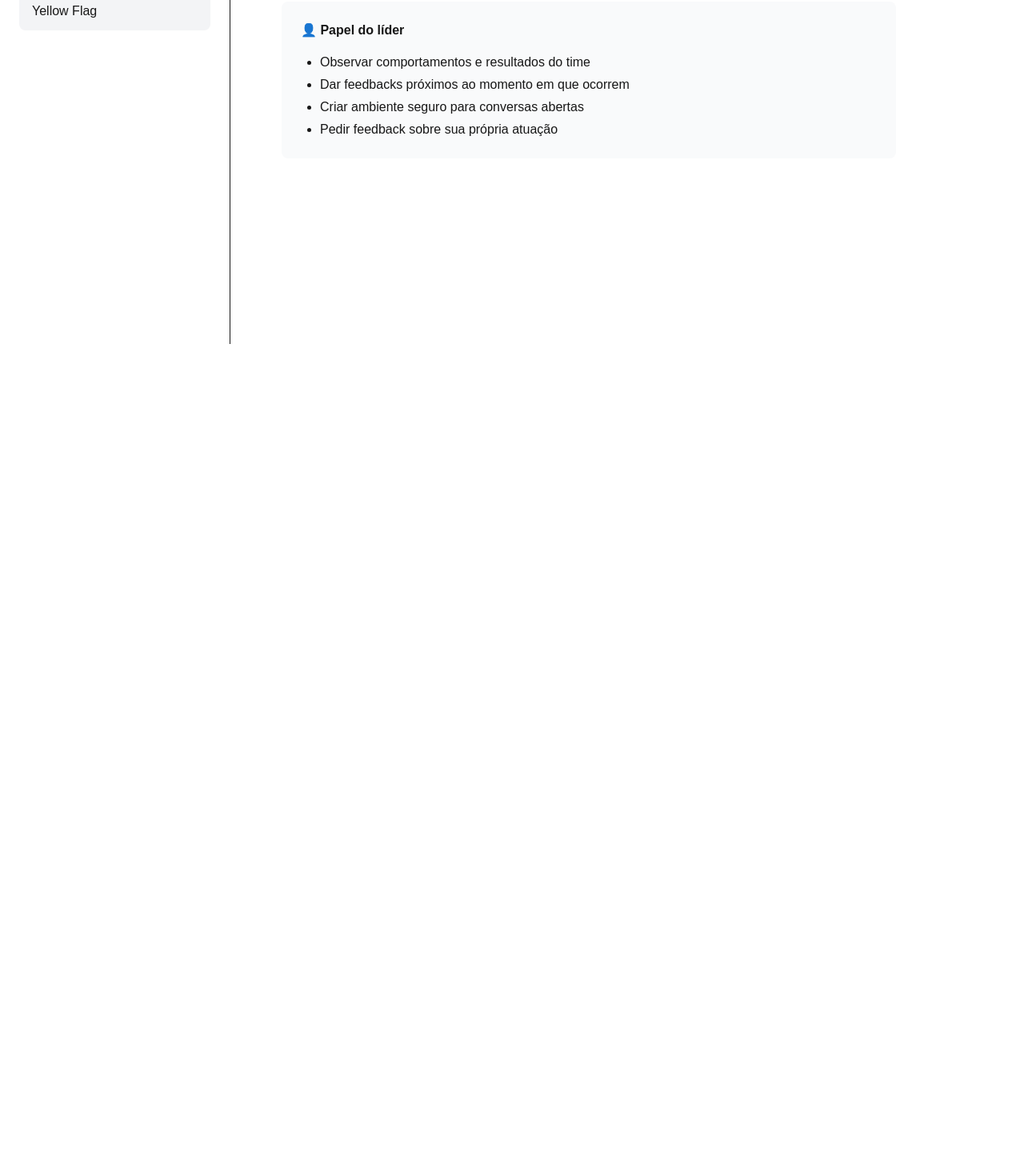
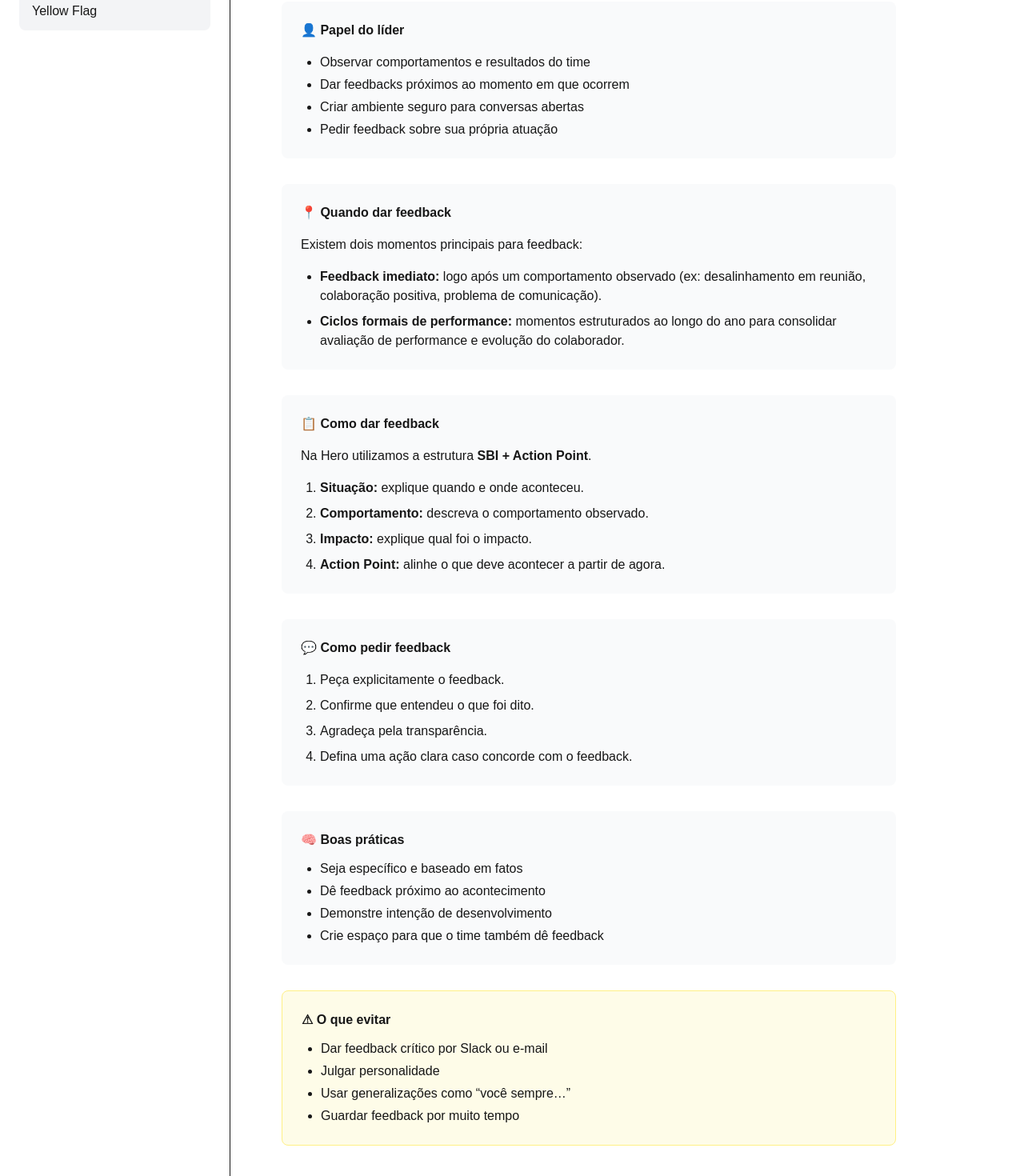
Before and after one commit to amandafrann/programa-lider-hero, a Next.js app: page /desenvolvimento/performance/feedback in a window 1280 px wide. Shown: the part 370-1840 px from the top of the page at 80% size. Before the commit the page ends 800 px from the top, so only its background shows below. Built offline with nearby package versions, Linux system fonts and the light colour scheme.

Commit message:
atualizar feedback

```diff
--- a/app/desenvolvimento/performance/feedback/page.tsx
+++ b/app/desenvolvimento/performance/feedback/page.tsx
@@ -10,6 +10,8 @@ export default function FeedbackPage() {
         e desenvolver pessoas continuamente dentro do time.
       </p>
 
+      {/* OBJETIVO */}
+
       <div className="bg-blue-50 border-l-4 border-blue-500 p-6 rounded-lg mb-8">
         <h3 className="font-semibold mb-3">⚡ Objetivo da etapa</h3>
 
@@ -19,6 +21,8 @@ export default function FeedbackPage() {
           continuamente a performance do time.
         </p>
       </div>
+
+      {/* PAPEL DO LÍDER */}
 
       <div className="bg-gray-50 p-6 rounded-lg mb-8">
         <h3 className="font-semibold mb-4">👤 Papel do líder</h3>
@@ -31,6 +35,118 @@ export default function FeedbackPage() {
         </ul>
       </div>
 
+      {/* QUANDO DAR FEEDBACK */}
+
+      <div className="bg-gray-50 p-6 rounded-lg mb-8">
+        <h3 className="font-semibold mb-4">📍 Quando dar feedback</h3>
+
+        <p className="mb-4">
+          Existem dois momentos principais para feedback:
+        </p>
+
+        <ul className="list-disc ml-6 space-y-2">
+
+          <li>
+            <strong>Feedback imediato:</strong> logo após um comportamento
+            observado (ex: desalinhamento em reunião, colaboração positiva,
+            problema de comunicação).
+          </li>
+
+          <li>
+            <strong>Ciclos formais de performance:</strong> momentos
+            estruturados ao longo do ano para consolidar avaliação
+            de performance e evolução do colaborador.
+          </li>
+
+        </ul>
+      </div>
+
+      {/* COMO DAR FEEDBACK */}
+
+      <div className="bg-gray-50 p-6 rounded-lg mb-8">
+
+        <h3 className="font-semibold mb-4">
+          📋 Como dar feedback
+        </h3>
+
+        <p className="mb-4">
+          Na Hero utilizamos a estrutura <strong>SBI + Action Point</strong>.
+        </p>
+
+        <ol className="list-decimal ml-6 space-y-2">
+
+          <li><strong>Situação:</strong> explique quando e onde aconteceu.</li>
+
+          <li><strong>Comportamento:</strong> descreva o comportamento observado.</li>
+
+          <li><strong>Impacto:</strong> explique qual foi o impacto.</li>
+
+          <li><strong>Action Point:</strong> alinhe o que deve acontecer a partir de agora.</li>
+
+        </ol>
+
+      </div>
+
+      {/* COMO PEDIR FEEDBACK */}
+
+      <div className="bg-gray-50 p-6 rounded-lg mb-8">
+
+        <h3 className="font-semibold mb-4">
+          💬 Como pedir feedback
+        </h3>
+
+        <ol className="list-decimal ml-6 space-y-2">
+
+          <li>Peça explicitamente o feedback.</li>
+
+          <li>Confirme que entendeu o que foi dito.</li>
+
+          <li>Agradeça pela transparência.</li>
+
+          <li>Defina uma ação clara caso concorde com o feedback.</li>
+
+        </ol>
+
+      </div>
+
+      {/* BOAS PRÁTICAS */}
+
+      <div className="bg-gray-50 p-6 rounded-lg mb-8">
+
+        <h3 className="font-semibold mb-3">
+          🧠 Boas práticas
+        </h3>
+
+        <ul className="list-disc ml-6 space-y-1">
+
+          <li>Seja específico e baseado em fatos</li>
+          <li>Dê feedback próximo ao acontecimento</li>
+          <li>Demonstre intenção de desenvolvimento</li>
+          <li>Crie espaço para que o time também dê feedback</li>
+
+        </ul>
+
+      </div>
+
+      {/* O QUE EVITAR */}
+
+      <div className="bg-yellow-50 border border-yellow-200 p-6 rounded-lg mb-10">
+
+        <h3 className="font-semibold mb-3">
+          ⚠ O que evitar
+        </h3>
+
+        <ul className="list-disc ml-6 space-y-1">
+
+          <li>Dar feedback crítico por Slack ou e-mail</li>
+          <li>Julgar personalidade</li>
+          <li>Usar generalizações como “você sempre…”</li>
+          <li>Guardar feedback por muito tempo</li>
+
+        </ul>
+
+      </div>
+
     </LessonLayout>
   );
 }
```
